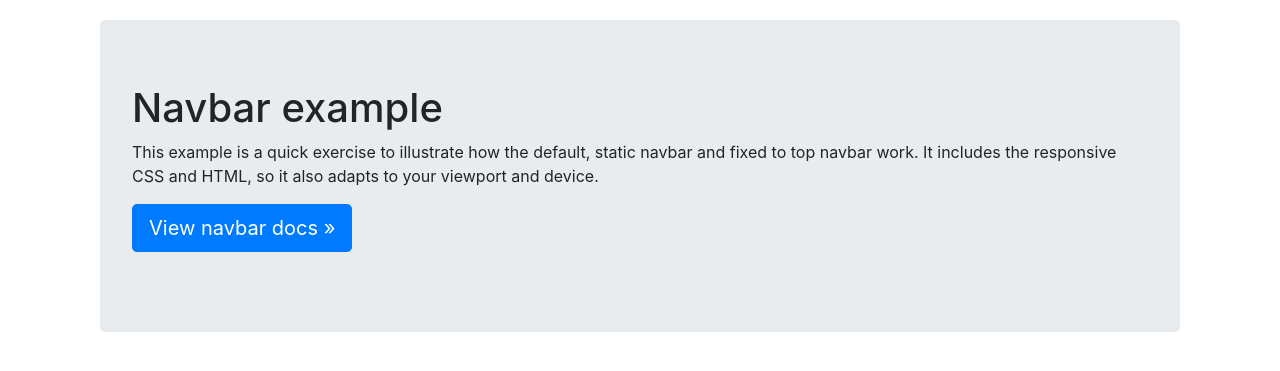
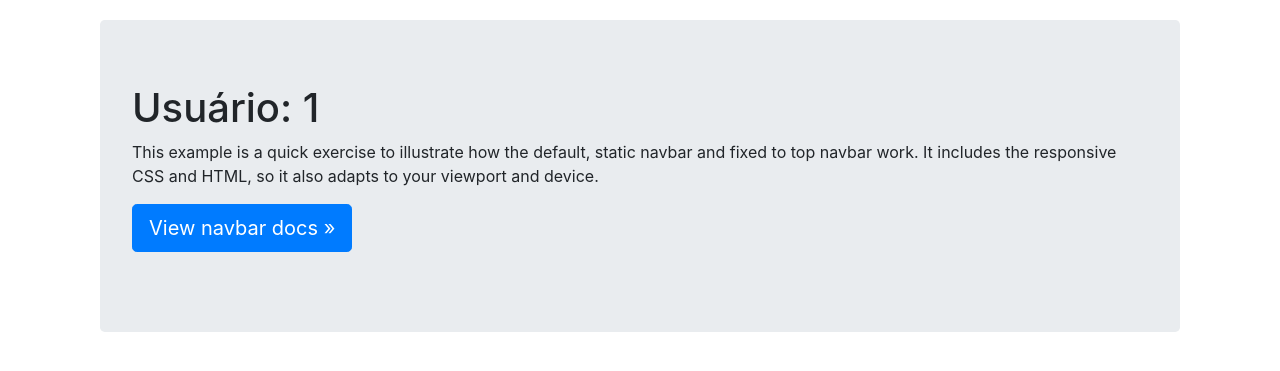
Before and after one commit to Odeilso2020/syspacientes, a PHP site: page /admin.php?id_usuario=1 in a window 1280 px wide. Shown: the part 78-449 px from the top of the page. Run offline with PHP 8.4, Linux system fonts and the light colour scheme; data that the repository does not hold is empty.

Commit message:
Exercicio

```diff
--- a/admin.php
+++ b/admin.php
@@ -19,7 +19,7 @@
     <head>
         <meta charset="utf-8">
         <!-- CSS only -->
-        <link rel="stylesheet" href="https://stackpath.bootstrapcdn.com/bootstrap/4.5.2/css/bootstrap.min.css" integrity="sha384-JcKb8q3iqJ61gNV9KGb8thSsNjpSL0n8PARn9HuZOnIxN0hoP+VmmDGMN5t9UJ0Z" crossorigin="anonymous">
+        <link rel="stylesheet" href="css/bootstrap.css"/>
 
         <!-- JS, Popper.js, and jQuery -->
         <script src="https://code.jquery.com/jquery-3.5.1.slim.min.js" integrity="sha384-DfXdz2htPH0lsSSs5nCTpuj/zy4C+OGpamoFVy38MVBnE+IbbVYUew+OrCXaRkfj" crossorigin="anonymous"></script>
@@ -85,7 +85,7 @@
                     </div>
                 </nav>
                 <div class="jumbotron">
-                    <h1>Navbar example</h1>
+                    <h1><?php echo "Usuário: " . $id_usuario ?></h1>
                     <p>This example is a quick exercise to illustrate how the default, static navbar and fixed to top navbar work. It includes the responsive CSS and HTML, so it also adapts to your viewport and device.</p>
                     <p>
                         <a class="btn btn-lg btn-primary" href="../../components/#navbar" role="button">View navbar docs &raquo;</a>
```
